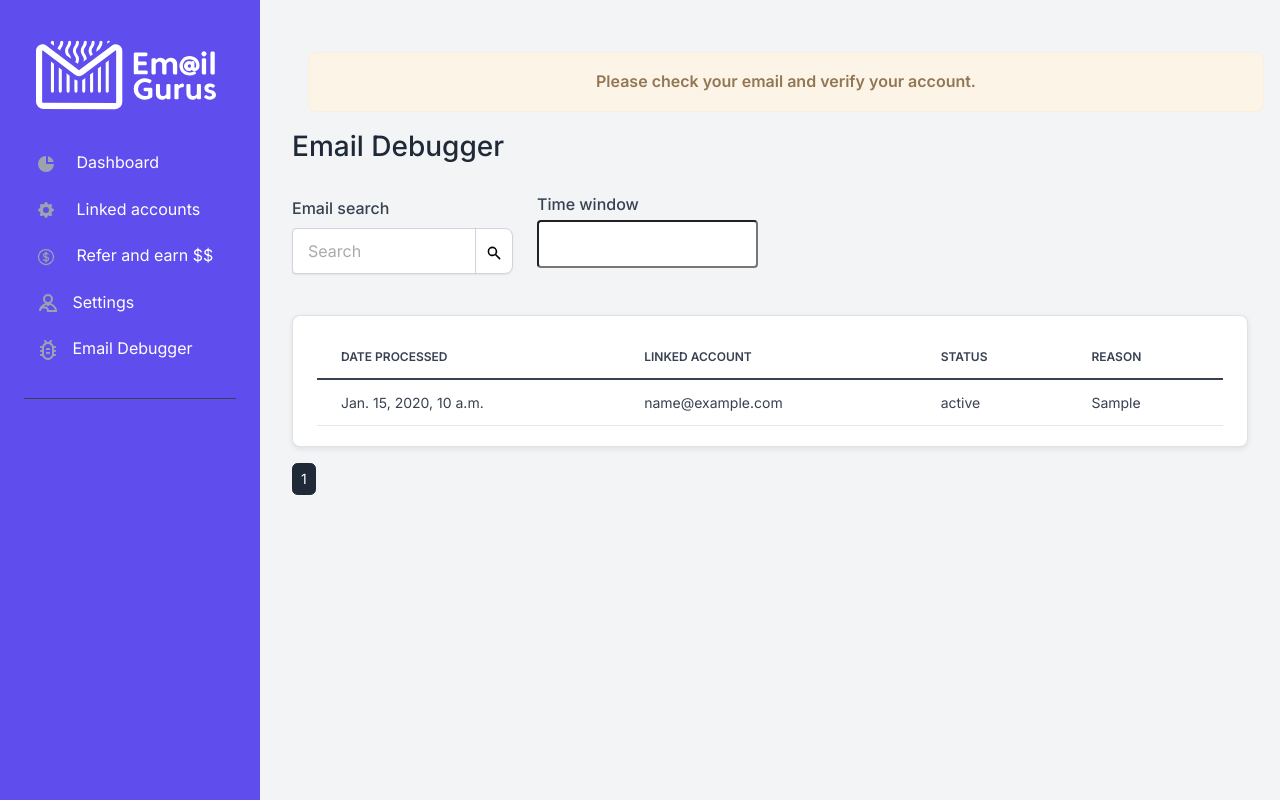
After one commit to asennoussi/emailgurus, a Django app: template dashboard/templates/dashboard/debugger.html in a window 1280 px wide. The commit adds this page. Run offline with Django 4.2, Linux system fonts and the light colour scheme; the template is opened without the code that fills it: most values are stand-ins (such as "Sample title", 1, 10 or a date in 2020); form fields are guessed from the names that the template uses; some libraries are stand-ins or nearby versions.

Commit message:
debugger

```diff
--- a/dashboard/templates/dashboard/base.html
+++ b/dashboard/templates/dashboard/base.html
@@ -137,6 +137,15 @@
             <span class="sidebar-text">Settings</span>
           </a>
         </li>
+
+        <li class="nav-item {% if request.resolver_match.url_name == 'email_debugger' %}active{% endif %}">
+          <a href="{% url 'email_debugger' %}" class="nav-link">
+            <span class="sidebar-icon">
+              <svg width="24" height="24" viewBox="0 0 24 24" fill="none" xmlns="http://www.w3.org/2000/svg" > <path d="M10 11C10 10.4477 10.4477 10 11 10H13C13.5523 10 14 10.4477 14 11C14 11.5523 13.5523 12 13 12H11C10.4477 12 10 11.5523 10 11Z" fill="currentColor" /> <path d="M11 14C10.4477 14 10 14.4477 10 15C10 15.5523 10.4477 16 11 16H13C13.5523 16 14 15.5523 14 15C14 14.4477 13.5523 14 13 14H11Z" fill="currentColor" /> <path fill-rule="evenodd" clip-rule="evenodd" d="M9.09447 4.74918C8.41606 4.03243 8 3.0648 8 2H10C10 3.10457 10.8954 4 12 4C13.1046 4 14 3.10457 14 2H16C16 3.0648 15.5839 4.03243 14.9055 4.74918C16.1782 5.45491 17.1673 6.6099 17.6586 8H19C19.5523 8 20 8.44772 20 9C20 9.55229 19.5523 10 19 10H18V12H19C19.5523 12 20 12.4477 20 13C20 13.5523 19.5523 14 19 14H18V16H19C19.5523 16 20 16.4477 20 17C20 17.5523 19.5523 18 19 18H17.6586C16.8349 20.3304 14.6124 22 12 22C9.38756 22 7.16508 20.3304 6.34141 18H5C4.44772 18 4 17.5523 4 17C4 16.4477 4.44772 16 5 16H6V14H5C4.44772 14 4 13.5523 4 13C4 12.4477 4.44772 12 5 12H6V10H5C4.44772 10 4 9.55229 4 9C4 8.44772 4.44772 8 5 8H6.34141C6.83274 6.6099 7.82181 5.45491 9.09447 4.74918ZM8 16V10C8 7.79086 9.79086 6 12 6C14.2091 6 16 7.79086 16 10V16C16 18.2091 14.2091 20 12 20C9.79086 20 8 18.2091 8 16Z" fill="currentColor" /> </svg>
+            </span>
+            <span class="sidebar-text">Email Debugger</span>
+          </a>
+        </li>
         <li role="separator" class="dropdown-divider mt-4 mb-3 border-gray-700"></li>
         {% block upgradable %}{% endblock %}
 
--- /dev/null
+++ b/dashboard/templates/dashboard/debugger.html
@@ -0,0 +1,95 @@
+{% extends "dashboard/base.html" %}
+
+{% block content %}
+
+<div class="container">
+    <div class="row">
+        <div class="col-12">
+            <h1 class="h3 mb-4">Email Debugger</h1>
+        </div>
+    </div>
+
+    <form method="get" action="." id="emailSearchForm">
+        <div class="row align-items-center mb-3">
+            <div class="mb-3 col-3">
+                <label for="{{ form.email_search.id_for_label }}">Email search</label>
+                <div class="input-group">
+                    <input style="margin-bottom:0;" type="text" class="form-control" id="exampleInputIconLeft" placeholder="Search" aria-label="Search" name="email_search">
+                    <span class="input-group-text" id="basic-addon1">
+                      <button type="submit" style="background: none; border: none;">
+                        <svg class="icon icon-xxs" fill="currentColor" viewBox="0 0 20 20" xmlns="http://www.w3.org/2000/svg">
+                          <path fill-rule="evenodd" d="M8 4a4 4 0 100 8 4 4 0 000-8zM2 8a6 6 0 1110.89 3.476l4.817 4.817a1 1 0 01-1.414 1.414l-4.816-4.816A6 6 0 012 8z" clip-rule="evenodd"></path>
+                        </svg>
+                      </button>
+                    </span>
+                  </div>
+
+            </div>
+            <div class="mb-3 col-3">
+                <label class="my-1 me-2" for="{{ form.time_window.id_for_label }}">Time window</label>
+                {{ form.time_window }}
+            </div>
+        </div>
+    </form>
+
+
+
+    <div class="row">
+        <div class="col-12">
+            <div class="card card-body bg-white border-light shadow-sm table-wrapper table-responsive">
+                <table class="table table-hover">
+                    <thead>
+                        <tr>
+                            <th>Date Processed</th>
+                            <th>Linked Account</th>
+                            <th>Status</th>
+                            <th>Reason</th>
+                        </tr>
+                    </thead>
+                    <tbody>
+                        {% for debug_info in debug_info_list %}
+                        <tr>
+                            <td>{{ debug_info.date_processed }}</td>
+                            <td>{{ debug_info.linked_account.associated_email }}</td>
+                            <td>{{ debug_info.get_process_status_display }}</td>
+                            <td>{{ debug_info.debug_info }}</td>
+                        </tr>
+                        {% endfor %}
+                    </tbody>
+                </table>
+            </div>
+        </div>
+    </div>
+    <div class="mt-3">
+    <nav aria-label="Page navigation example">
+        <ul class="pagination mb-0 pagination-sm">
+          {% if page_obj.has_previous %}
+            <li class="page-item">
+              <a class="page-link" href="?page={{ page_obj.previous_page_number }}">Previous</a>
+            </li>
+          {% endif %}
+
+          {% for i in page_obj.paginator.page_range %}
+            {% if page_obj.number == i %}
+              <li class="page-item active">
+                <a class="page-link" href="?page={{ i }}">{{ i }}</a>
+              </li>
+            {% else %}
+              <li class="page-item">
+                <a class="page-link" href="?page={{ i }}">{{ i }}</a>
+              </li>
+            {% endif %}
+          {% endfor %}
+
+          {% if page_obj.has_next %}
+            <li class="page-item">
+              <a class="page-link" href="?page={{ page_obj.next_page_number }}">Next</a>
+            </li>
+          {% endif %}
+        </ul>
+      </nav>
+    </div>
+
+</div>
+
+{% endblock %}
--- a/dashboard/urls.py
+++ b/dashboard/urls.py
@@ -23,4 +23,5 @@ urlpatterns = [
     path('linked-accounts/unlink/<int:pk>',
          views.UnlinkAccountRedirectView.as_view(), name="unlink_account"),
     path('referrals/', views.UserReferralsView.as_view(), name='user_referrals'),
+    path('debugger/', views.DebuggerView.as_view(), name='email_debugger'),
 ]
```
Also changed, not shown: dashboard/forms.py (+17 -0 lines), dashboard/models.py (+19 -0 lines), dashboard/views.py (+44 -3 lines), emailguru/utils.py (+32 -1 lines), dashboard/migrations/0007_emaildebuginfo.py (added), dashboard/migrations/0008_emaildebuginfo_from_email_hashed.py (added).
